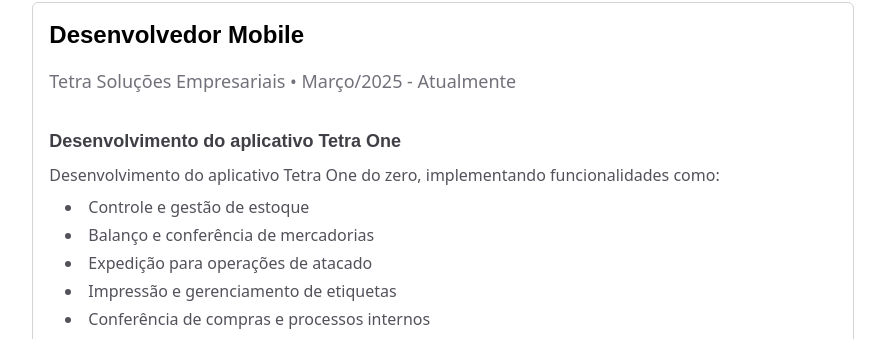
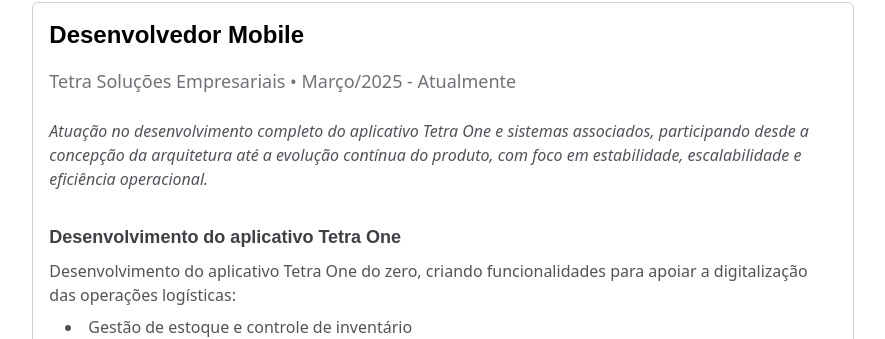
Before and after one commit to MarlonBBo/my-profile, a Next.js app: page / in a window 1280 px wide. Both pictures are taken after a click on the button "Experiência profissional". Shown: the part 461-800 px from the top of the page, without its empty margins (197-1082 px from the left). Built offline with nearby package versions, Linux system fonts and the light colour scheme.

Commit message:
feat: nova exibição de experiências

```diff
--- a/src/components/Tabs.tsx
+++ b/src/components/Tabs.tsx
@@ -30,43 +30,61 @@
       <div className="flex flex-col mt-5 border border-zinc-300 dark:border-zinc-700 gap-4 rounded-md p-4">
         <h1 className="text-2xl font-bold">Desenvolvedor Mobile</h1>
           <p className="text-lg font-sans text-zinc-500">Tetra Soluções Empresariais • Março/2025 - Atualmente</p>
+          <p className="text-base font-sans text-zinc-600 dark:text-zinc-400 mt-2 italic">
+            Atuação no desenvolvimento completo do aplicativo Tetra One e sistemas associados, participando desde a concepção da arquitetura até a evolução contínua do produto, com foco em estabilidade, escalabilidade e eficiência operacional.
+          </p>
           <div className="mt-4 space-y-4">
             <div>
               <h2 className="text-lg font-semibold text-zinc-700 dark:text-zinc-300 mb-2">Desenvolvimento do aplicativo Tetra One</h2>
               <p className="text-base font-sans text-zinc-600 dark:text-zinc-400 mb-2">
-                Desenvolvimento do aplicativo Tetra One do zero, implementando funcionalidades como:
+                Desenvolvimento do aplicativo Tetra One do zero, criando funcionalidades para apoiar a digitalização das operações logísticas:
               </p>
               <ul className="list-disc list-inside space-y-1 text-base font-sans text-zinc-600 dark:text-zinc-400 ml-4">
-                <li>Controle e gestão de estoque</li>
-                <li>Balanço e conferência de mercadorias</li>
+                <li>Gestão de estoque e controle de inventário</li>
+                <li>Conferência de mercadorias e balanço</li>
                 <li>Expedição para operações de atacado</li>
                 <li>Impressão e gerenciamento de etiquetas</li>
-                <li>Conferência de compras e processos internos</li>
+                <li>Controle de processos internos e conferência de compras</li>
               </ul>
+              <div className="mt-3 p-3 bg-emerald-50 dark:bg-emerald-900/20 border-l-4 border-emerald-500 rounded-r-md">
+                <p className="text-sm font-semibold text-emerald-700 dark:text-emerald-400">
+                  ➝ Contribuiu para redução de até 40% em erros operacionais e maior controle de inventário
+                </p>
+              </div>
             </div>
 
             <div>
               <h2 className="text-lg font-semibold text-zinc-700 dark:text-zinc-300 mb-2">Criação de APIs em C# com ASP.NET</h2>
               <p className="text-base font-sans text-zinc-600 dark:text-zinc-400 mb-2">
-                Criação de APIs em C# com ASP.NET, incluindo:
+                Estruturação de endpoints completos para comunicação entre app mobile, sistema web e banco de dados:
               </p>
               <ul className="list-disc list-inside space-y-1 text-base font-sans text-zinc-600 dark:text-zinc-400 ml-4">
                 <li>Endpoints completos para consumo e manipulação de dados</li>
                 <li>Integração segura entre app, web e banco de dados</li>
                 <li>Implementação de regras de negócio e validações</li>
               </ul>
+              <div className="mt-3 p-3 bg-emerald-50 dark:bg-emerald-900/20 border-l-4 border-emerald-500 rounded-r-md">
+                <p className="text-sm font-semibold text-emerald-700 dark:text-emerald-400">
+                  ➝ Maior confiabilidade dos dados e redução de inconsistências através de integrações seguras
+                </p>
+              </div>
             </div>
 
             <div>
               <h2 className="text-lg font-semibold text-zinc-700 dark:text-zinc-300 mb-2">Modelagem e estruturação do banco de dados</h2>
               <p className="text-base font-sans text-zinc-600 dark:text-zinc-400 mb-2">
-                Modelagem e estruturação do banco de dados, definindo:
+                Definição de tabelas, relacionamentos, constraints e ajustes de performance, além de execução de migrações e melhorias conforme novas demandas:
               </p>
               <ul className="list-disc list-inside space-y-1 text-base font-sans text-zinc-600 dark:text-zinc-400 ml-4">
-                <li>Tabelas, relacionamentos e constraints</li>
+                <li>Tabelas, relacionamentos e constraints bem definidos</li>
                 <li>Ajustes de performance e normalização</li>
                 <li>Implementação de melhorias e migrações conforme novas demandas</li>
               </ul>
+              <div className="mt-3 p-3 bg-emerald-50 dark:bg-emerald-900/20 border-l-4 border-emerald-500 rounded-r-md">
+                <p className="text-sm font-semibold text-emerald-700 dark:text-emerald-400">
+                  ➝ Otimizações que resultaram em melhora de performance nas consultas críticas e maior organização da base de dados
+                </p>
+              </div>
             </div>
 
             <div>
@@ -85,8 +103,13 @@
             <div>
               <h2 className="text-lg font-semibold text-zinc-700 dark:text-zinc-300 mb-2">Evolução do ecossistema Tetra</h2>
               <p className="text-base font-sans text-zinc-600 dark:text-zinc-400">
-                Participação ativa na evolução do ecossistema Tetra, contribuindo tanto para infraestrutura, quanto para a experiência do usuário e estabilidade das operações internas.
+                Atuação contínua na evolução do ecossistema, colaborando com decisões técnicas, melhorias de estabilidade e suporte à operação diária da empresa.
               </p>
+              <div className="mt-3 p-3 bg-emerald-50 dark:bg-emerald-900/20 border-l-4 border-emerald-500 rounded-r-md">
+                <p className="text-sm font-semibold text-emerald-700 dark:text-emerald-400">
+                  ➝ Participação direta na sustentação de um sistema utilizado em processos essenciais da operação
+                </p>
+              </div>
             </div>
           </div>
       </div>
```
